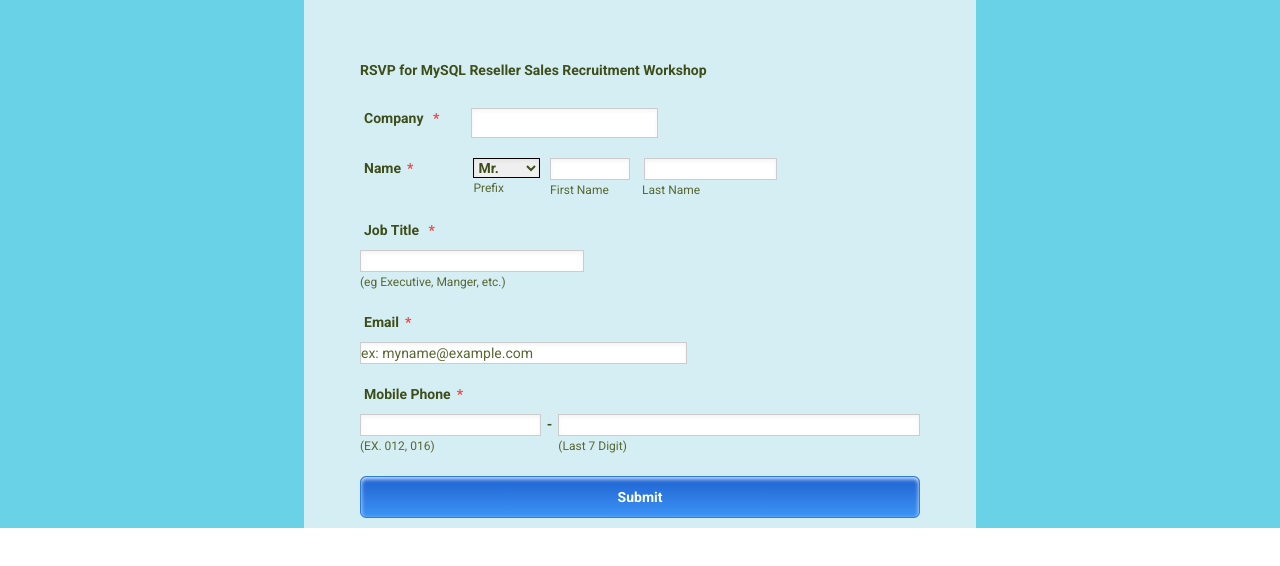
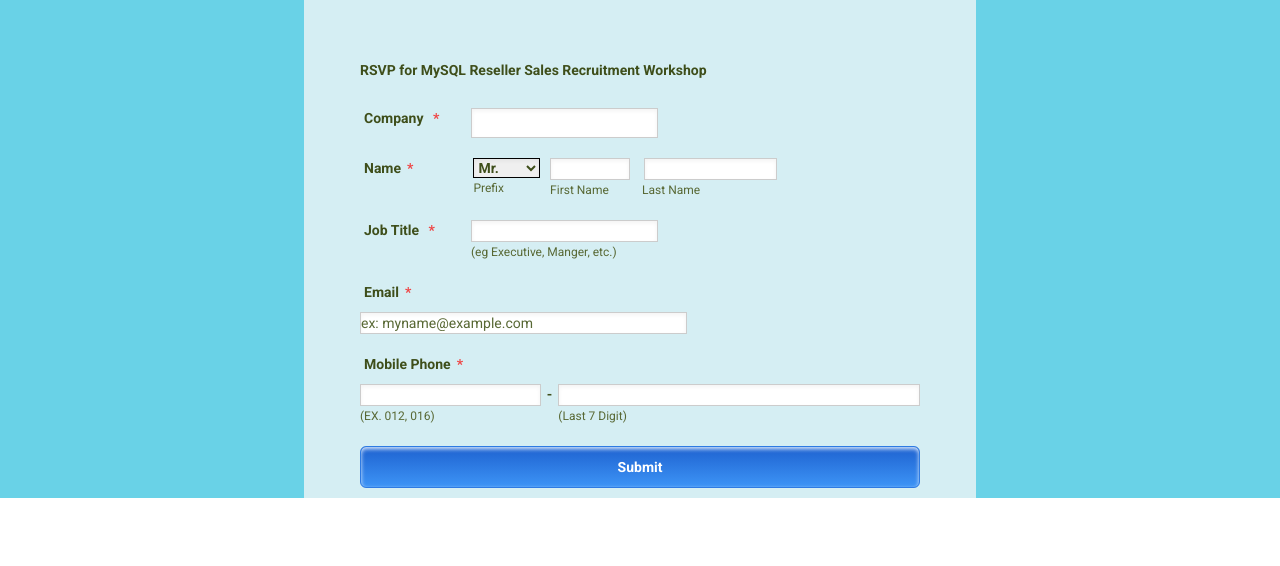
Before and after one commit to JimeBlue/mysql-workshop, a Vue app: page / in a window 1280 px wide. Shown: the top 566 px of the page. Built offline with nearby package versions, Linux system fonts and the light colour scheme.

Commit message:
Accomodate job title input

```diff
--- a/src/components/Form.vue
+++ b/src/components/Form.vue
@@ -61,11 +61,11 @@
             </div>
           </div>
         </li>
-        <li class="flex flex-col mb-5 sm:w-2/5">
-          <label for="job" class="px-1 mb-2.5"
+        <li class="flex flex-col mb-5 sm:flex-row sm:w-full">
+          <label for="job" class="px-1 mb-2.5 sm:mr-8"
             >Job Title <span class="text-red-500 ml-1.5">*</span></label
           >
-          <div class="flex flex-col">
+          <div class="flex flex-col sm:w-2/6">
             <input
               type="text"
               id="job-title"
```
